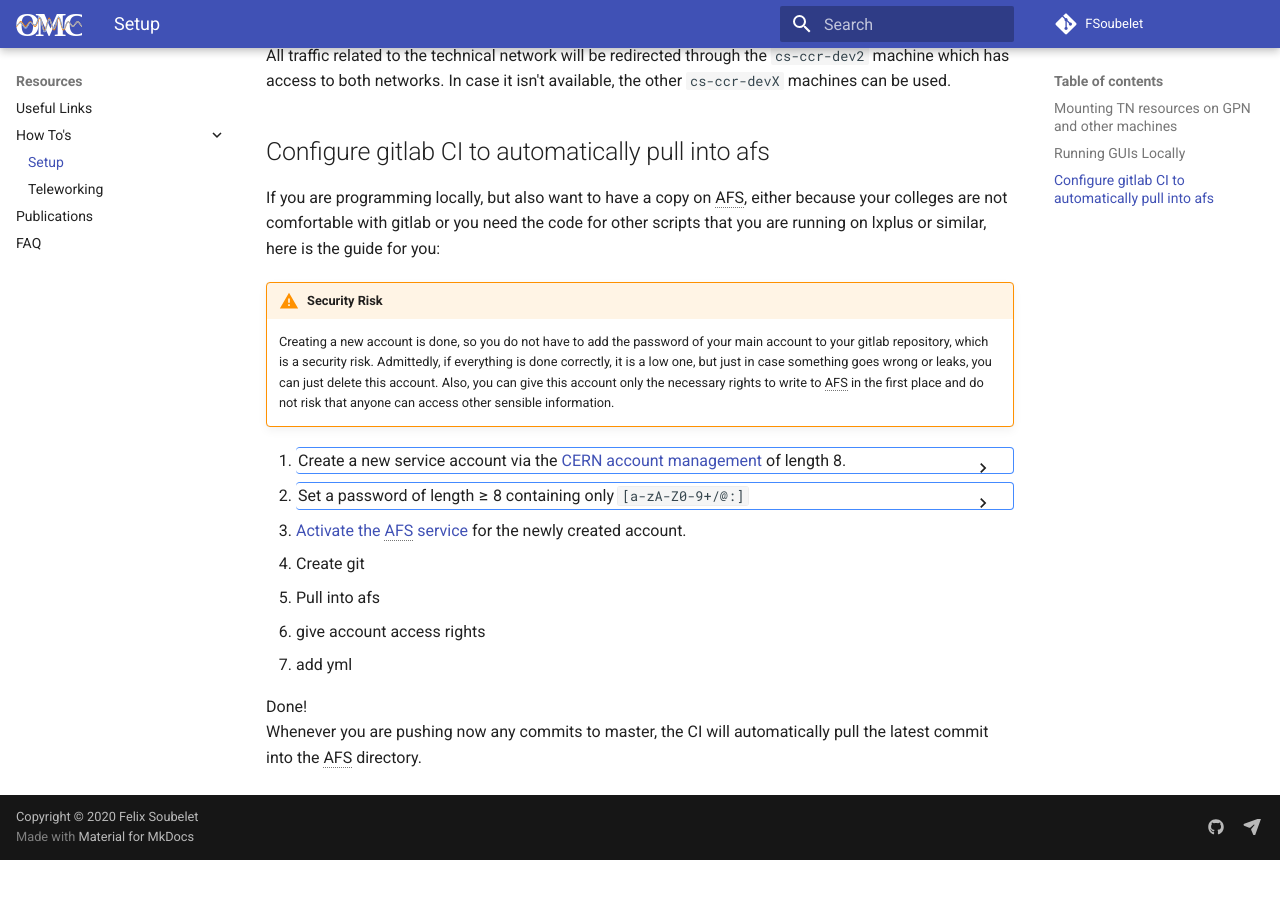
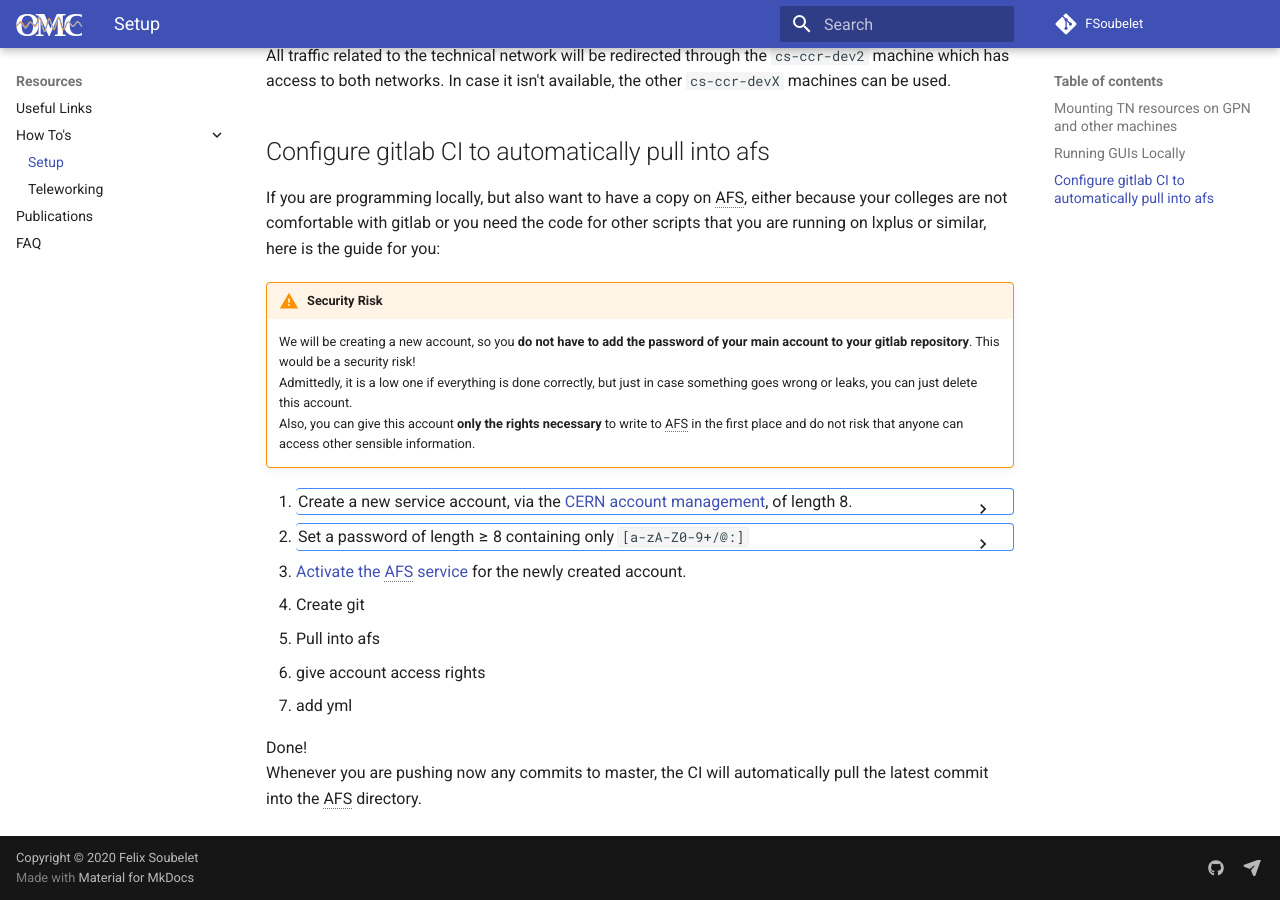
Before and after one commit to pylhc/pylhc.github.io, an MkDocs documentation site: the page built from docs/resources/howto/setup.md, in a window 1280 px wide and 900 px high, scrolled down 1124 px. Built offline with MkDocs 1.6.1 and Material for MkDocs 9.7.7, drawn with Linux system fonts in a browser that asks for light colours; before the commit the page ends 1984 px from its top, so only the background shows below that.

Commit message:
quick fixes

```diff
--- a/docs/resources/howto/setup.md
+++ b/docs/resources/howto/setup.md
@@ -51,11 +51,12 @@ All traffic related to the technical network will be redirected through the `cs-
 If you are programming locally, but also want to have a copy on AFS, either because your colleges are not comfortable with gitlab or you need the code for other scripts that you are running on lxplus or similar, here is the guide for you:
 
 !!! warning "Security Risk"
-    Creating a new account is done, so you do not have to add the password of your main account to your gitlab repository, which is a security risk.
-    Admittedly, if everything is done correctly, it is a low one, but just in case something goes wrong or leaks, you can just delete this account.
-    Also, you can give this account only the necessary rights to write to AFS in the first place and do not risk that anyone can access other sensible information.
+    We will be creating a new account, so you **do not have to add the password of your main account to your gitlab repository**.
+    This would be a security risk!<br>
+    Admittedly, it is a low one if everything is done correctly, but just in case something goes wrong or leaks, you can just delete this account.<br>
+    Also, you can give this account **only the rights necessary** to write to AFS in the first place and do not risk that anyone can access other sensible information.
 
-1. ??? nodeco "Create a new service account via the [CERN account management][new_account] of length 8."
+1. ??? nodeco "Create a new service account, via the [CERN account management][new_account]{target=_blank}, of length 8."
     > You need at least 8 characters to mask that name in gitlab (if you want to do so), but on the other hand, there is a warning, that AFS cannot handle names longer than 8.
     > So exactly 8 seems to be the sweetspot.
     > If you do not care about masking the name (it is not as important as masking the password, see below) you can go shorter.
```
Also changed, not shown: other parts of docs/resources/howto/setup.md (+1 -1 lines).
